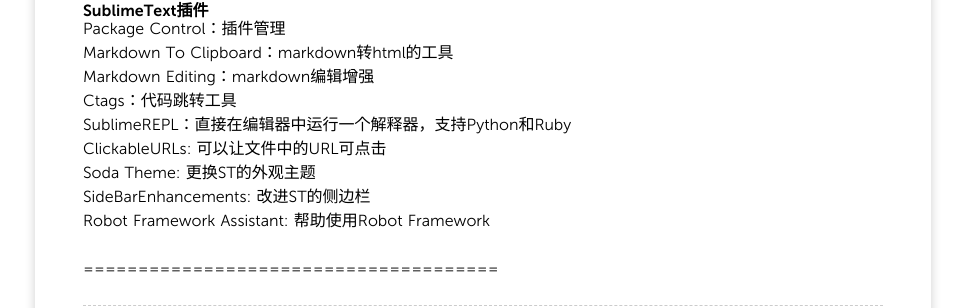
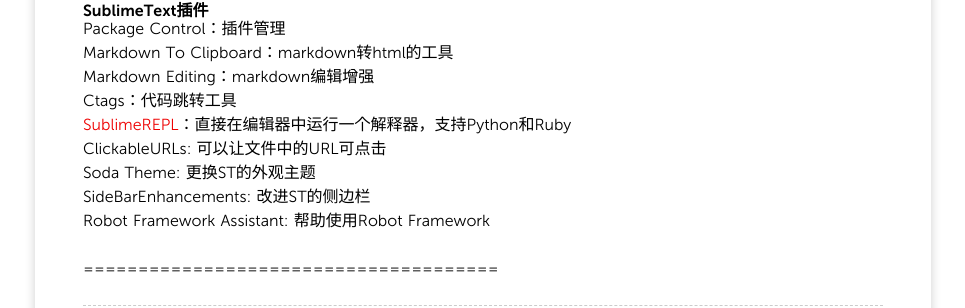
Before and after one commit to binbinc/binbinc.github.io, a Jekyll site: the page built from resource/index.md, in a window 1280 px wide. Shown: the part 573-881 px from the top of the page, without its empty margins (157-1122 px from the left). Built offline with Jekyll 4.4.1, drawn with Linux system fonts in a browser that asks for light colours; nearby versions of some CDN libraries; Markdown is read by kramdown in place of the engine named in the settings; comment, search, counter and statistics services are not loaded; part of the change alters nothing that is shown.

```diff
--- a/resource/index.md
+++ b/resource/index.md
@@ -26,7 +26,7 @@ Package Control：插件管理<br />
 Markdown To Clipboard：markdown转html的工具<br />
 Markdown Editing：markdown编辑增强<br />
 Ctags：代码跳转工具<br />
-SublimeREPL：直接在编辑器中运行一个解释器，支持Python和Ruby<br />
+[SublimeREPL](http://blog.chinaunix.net/uid-12014716-id-4269991.html)：直接在编辑器中运行一个解释器，支持Python和Ruby<br />
 ClickableURLs: 可以让文件中的URL可点击<br />
 Soda Theme: 更换ST的外观主题<br />
 SideBarEnhancements: 改进ST的侧边栏<br />
```
